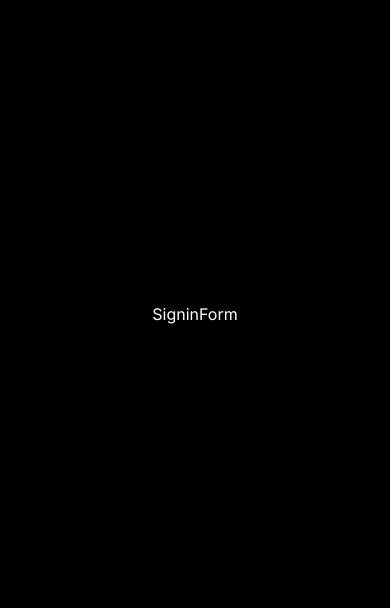
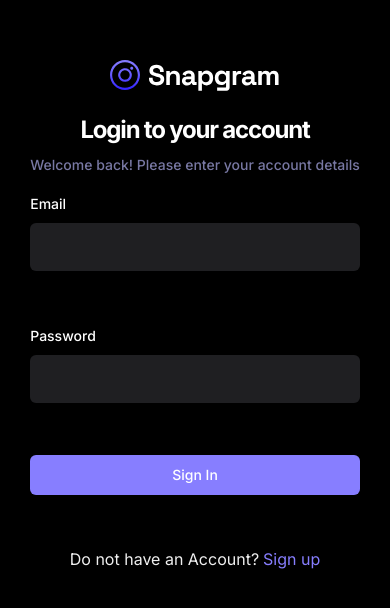
Before and after one commit to despau/snappy, a React (Vite) app: page /sign-in in a window 390 px wide. Shown: the part 108-716 px from the top of the page. Built offline with nearby package versions, Linux system fonts and the light colour scheme; no server answers.

Commit message:
implementing user loging

```diff
--- a/src/_auth/forms/SigninForm.tsx
+++ b/src/_auth/forms/SigninForm.tsx
@@ -1,8 +1,121 @@
-import React from 'react'
+import { zodResolver } from "@hookform/resolvers/zod"
+import { useForm } from "react-hook-form"
+import { z } from "zod"
+import { Link, useNavigate } from "react-router-dom"
 
-const SigninForm = () => {
+import { useToast } from "@/components/ui/use-toast"
+import { Form, FormControl, FormField, FormItem, FormLabel, FormMessage } from "@/components/ui/form"
+import { Input } from "@/components/ui/input"
+import { Button } from '@/components/ui/button';
+import { SigninValidation } from "@/lib/validation"
+import { Loader } from "lucide-react"
+// import { createUserAccount } from "@/lib/appwrite/api"
+import {  useSignInAccount } from "@/lib/react-query/queriesAndMutations"
+import { useUserContext } from "@/context/AuthContext"
+
+
+
+ const SigninForm = () => {
+
+  const { toast } = useToast();
+
+  const navigate = useNavigate();
+
+  const { checkAuthUser, isPending: isUserLoading } = useUserContext();
+
+  const { mutateAsync: signInAccount } = useSignInAccount();
+
+   // 1. Define your form.
+   const form = useForm<z.infer<typeof SigninValidation>>({
+    resolver: zodResolver(SigninValidation),
+    defaultValues: {
+      email: "",
+      password: "",
+    },
+  })
+
+  // 2. Define a submit handler.
+  async function onSubmit(values: z.infer<typeof SigninValidation>) {
+
+    const session = await signInAccount({
+      email: values.email,
+      password: values.password
+    });
+
+    if( !session ) {
+      return toast({ title: 'Sign In faild. Please try again.' })
+    }
+
+    const isLoggedIn = await checkAuthUser();
+
+    if ( isLoggedIn ) {
+      form.reset();
+
+      navigate( '/' );
+    } else {
+      return toast({ title: 'Sign in failed. Please try again' })
+    }
+
+  }
+
   return (
-    <div>SigninForm</div>
+    <Form {...form}>
+
+      <div className="sm:w-420 flex-center flex-col">
+        <img src="/assets/images/logo.svg" alt="logo" />
+
+        <h2 className="h3-bold md:h2-bold pt-5 sm:pt-12" >Login to your account</h2>
+        <p className="text-light-3 small-medium md:base-regular mt-2" >Welcome back! Please enter your account details</p>
+
+        <form onSubmit={form.handleSubmit(onSubmit)} className="space-y-8 flex flex-col gap-5 w-full mt-4">
+
+          {/* email inputfield */}
+          <FormField
+            control={form.control}
+            name="email"
+            render={({ field }) => (
+              <FormItem>
+                <FormLabel>Email</FormLabel>
+                <FormControl>
+                  <Input type="email" className="shad-input" {...field} />
+                </FormControl>
+                <FormMessage />
+              </FormItem>
+            )}
+          />
+
+          {/* password inputfield */}
+          <FormField
+            control={form.control}
+            name="password"
+            render={({ field }) => (
+              <FormItem>
+                <FormLabel>Password</FormLabel>
+                <FormControl>
+                  <Input type="password" className="shad-input" {...field} />
+                </FormControl>
+                <FormMessage />
+              </FormItem>
+            )}
+          />
+          <Button type="submit" className="shad-button_primary" >
+            { isUserLoading ? (
+              <div className="flex-center gap-2">
+                <Loader /> Loading...
+              </div>
+            ) : "Sign In" }
+          </Button>
+
+          <p className="text-small-regular text-light-2 text-center mt-2 ">
+              Do not have an Account?
+              <Link to={"/sign-up"} className="text-primary-500 text-small-semibold ml-1" >Sign up</Link>
+          </p>
+
+        </form>
+
+      </div>
+    </Form>
+
   )
 }
 
--- a/src/lib/validation/index.ts
+++ b/src/lib/validation/index.ts
@@ -7,3 +7,10 @@
     email: z.string().min(2, { message: 'email must not be Too short'} ),
     password: z.string().min(2, { message: 'Provide longer password'} ),
   })
+
+
+
+export const SigninValidation = z.object({
+  email: z.string().min(2, { message: 'email must not be Too short'} ),
+  password: z.string().min(2, { message: 'Provide longer password'} ),
+})
```
